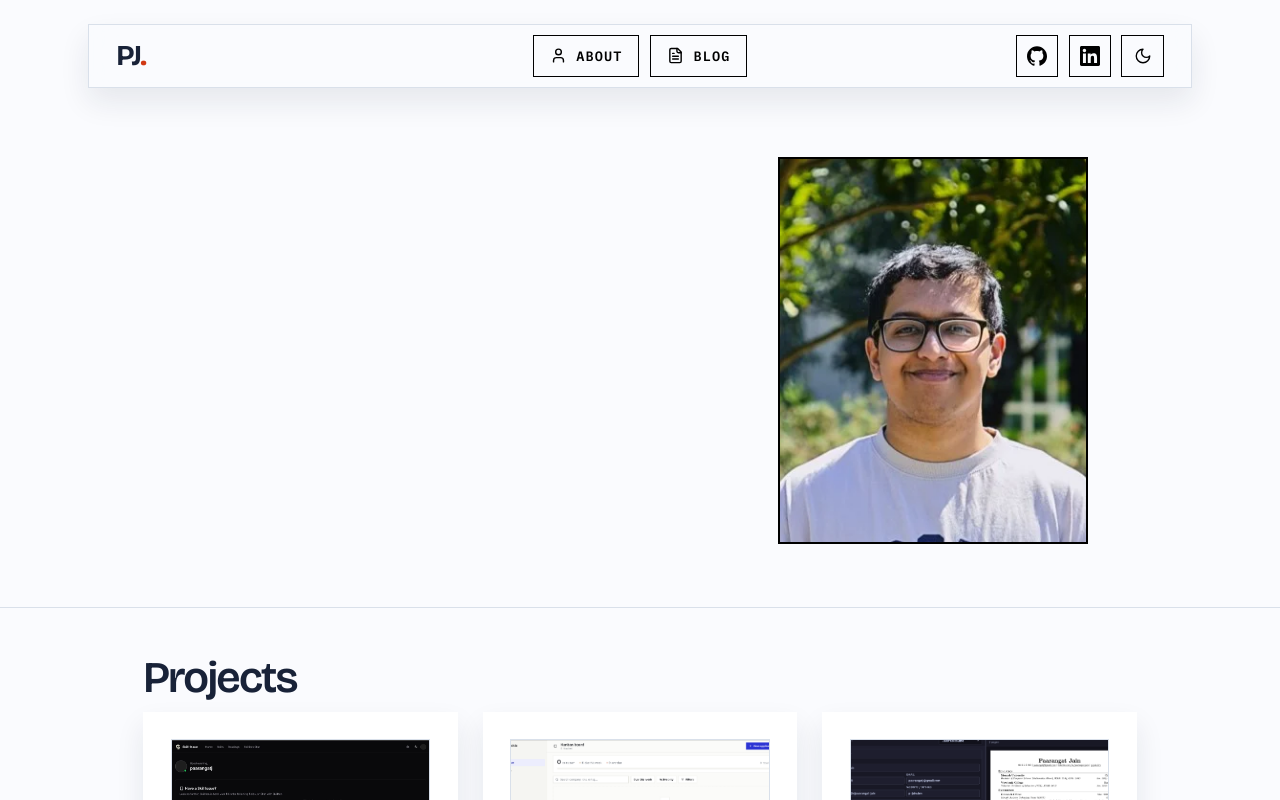
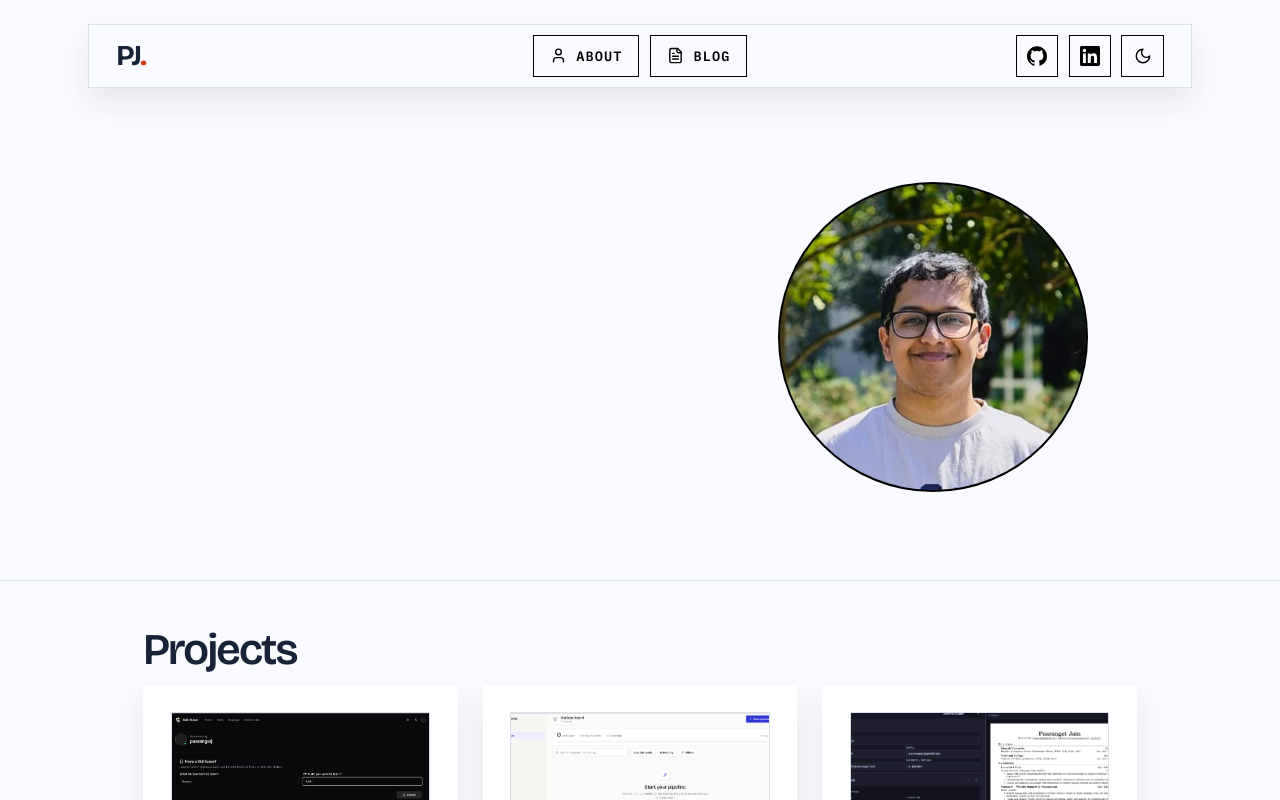
Before and after one commit to pjrus/p-jain-dev, a SvelteKit app: page / in a window 1280 px wide. Shown: the top 800 px of the page. Built offline with nearby package versions, Linux system fonts and the light colour scheme.

Commit message:
feat: restore circular portrait ring

```diff
--- a/src/styles/hero.css
+++ b/src/styles/hero.css
@@ -96,7 +96,7 @@
   font-weight: 600;
 }
 
-/* Portrait sits in normal flow and uses a black/white rectangular frame that follows the theme. */
+/* Portrait sits in normal flow and uses a black/white ring that follows the theme. */
 .hero-visual {
   display: flex;
   min-width: 0;
@@ -106,9 +106,10 @@
 
 .portrait-card {
   width: min(100%, 21.5rem);
-  aspect-ratio: 4 / 5;
+  aspect-ratio: 1;
   overflow: hidden;
   border: clamp(0.15rem, 0.3vw, 0.2rem) solid var(--portrait-ring);
+  border-radius: 50%;
   background: var(--frame);
 }
 
```
